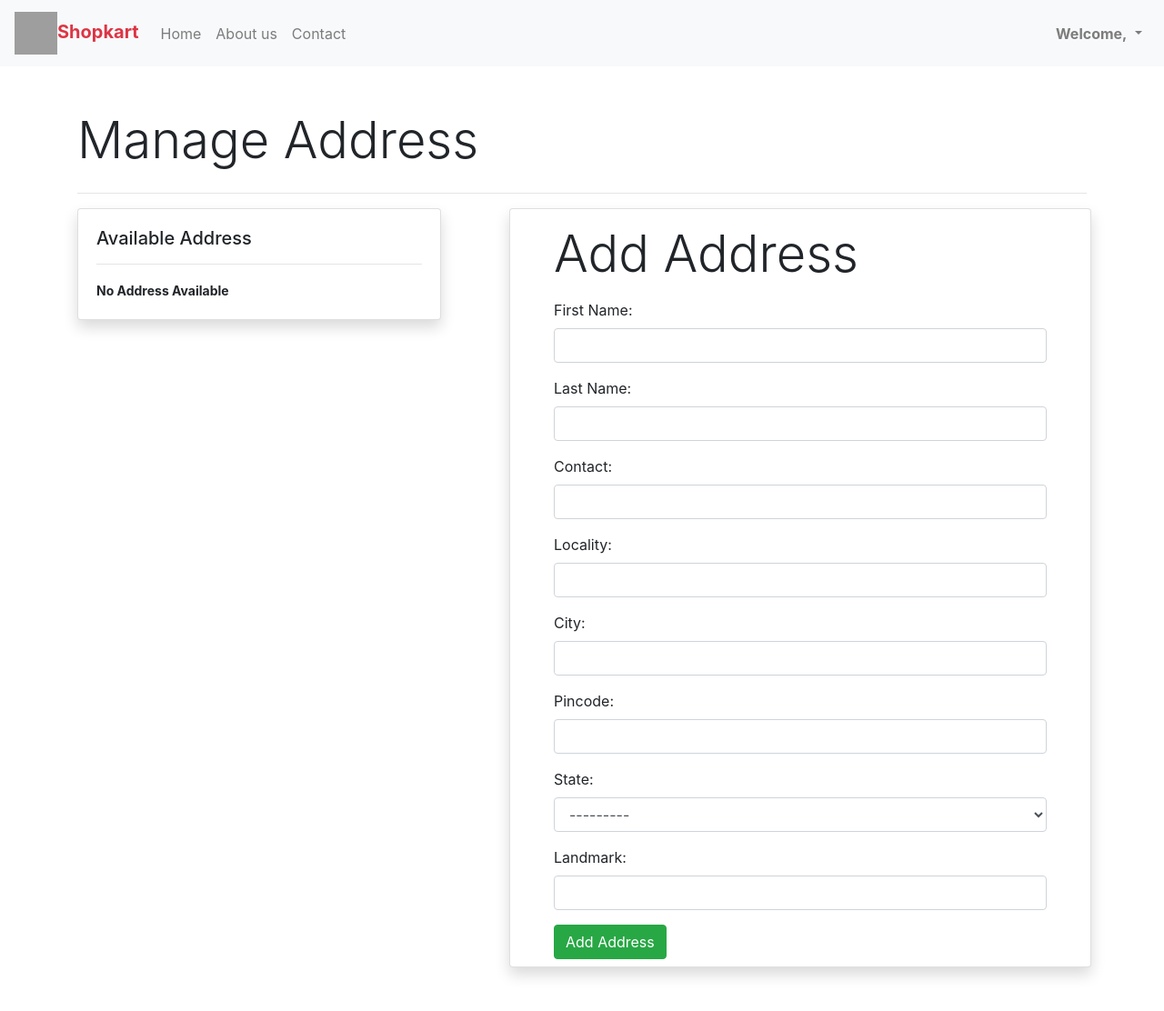
After one commit to sudhirkumar111/shopkart, a Django app: page /address/ in a window 1280 px wide. The commit adds this page. Shown: the whole page at 91% size. Run offline with Django 4.2, Linux system fonts and the light colour scheme; a user stored in the database is signed in; tables that the repository leaves empty hold one stand-in row (values such as "Sample post"); grey boxes are pictures that could not be loaded.

Commit message:
Manage Address Page Created

```diff
--- a/app1/templates/base.html
+++ b/app1/templates/base.html
@@ -48,7 +48,7 @@
             </a>
             <div class="dropdown-menu">
               <a class="dropdown-item" href="#">Order</a>
-              <a class="dropdown-item" href="{% url 'shipping-detail' %}">Address</a>
+              <a class="dropdown-item" href="{% url 'address' %}">Address</a>
               <a class="dropdown-item" href="/logout">Logout</a>
             </div>
           </li>
--- a/app1/templates/payment.html
+++ b/app1/templates/payment.html
@@ -14,6 +14,7 @@
             {% endif %}
             <h1 class="display-5">Payment Page</h1>
 
+
         </div>
     </div>
 
--- /dev/null
+++ b/app1/templates/show_address.html
@@ -0,0 +1,57 @@
+{% extends 'base.html' %}
+
+{% block content %}
+
+
+<div class="container mt-5">
+  <p class="display-4 mb-4">Manage Address</p><hr>
+    <div class="row">
+        <div class="col-lg-5">
+            <div class="card shadow"  style="width: 25rem;">
+                <div class="card-body">
+                  <h5 class="card-title">Available Address</h5>
+                  <hr>
+                    {% if address %}
+                    {% for add in address %}
+                    <strong class="text-muted">{{add.fname|title}} {{add.lname|title}}</strong>
+                    <p>{{add.locality|title}}, {{add.city|title}}, landmark - {{add.landmark|title}}, {{add.state|title}}, {{add.pincode|title}}
+                      <br>
+                      Contact - {{add.contact}}
+                    </p>
+                    <a class="btn btn-danger btn-sm shadow" href="{% url 'delete' add.id%}">Delete</a>
+                    <hr>
+
+                    {% endfor %}
+                    {% else %} <small class="font-weight-bold ">No Address Available</small>
+                    {% endif %}
+
+
+
+                </div>
+              </div>
+
+        </div>
+
+          <div class="col-lg-7 ">
+            <div class="card shadow pt-3 px-5 mb-5" style="width: 40rem;">
+                <p class="display-4 ">Add Address  </p>
+                  <form action="" method="POST">
+                    {% csrf_token %}
+                    {{form.as_p}}
+                    <input type="submit" class="btn mb-2 btn-md btn-success" value="Add Address"><br>
+                  </form>
+
+
+
+
+
+        </div>
+
+        </div>
+    </div>
+</div>
+
+
+
+
+{% endblock %}
--- a/app1/templates/signin.html
+++ b/app1/templates/signin.html
@@ -14,7 +14,7 @@
     {% endif %}
 </div>
 
-<div class="card bg-light mx-auto shadow my-5" style="width: 18rem;">
+<div class="card  mx-auto shadow bg-light my-3" style="width: 18rem;">
     <div class="card-body">
         <img class="d-block mx-auto" src="https://cdn.pixabay.com/photo/2014/04/03/10/00/shopping-cart-309592_1280.png" style="width:150px; height:151px;" alt=""><hr>
       <h5 class="card-title">Login Here</h5>
--- a/app1/views.py
+++ b/app1/views.py
@@ -114,6 +114,40 @@ def shipping_view(request):
     form = ShippingForm()
     return render(request, 'shipping.html',{'form':form})
 
+def address_view(request):
+    if request.user.is_authenticated:
+        if request.method=='POST':
+            form=ShippingForm(request.POST)
+            if form.is_valid():
+                user=request.user
+                fname = form.cleaned_data['fname']
+                lname = form.cleaned_data['lname']
+                pincode = form.cleaned_data['pincode']
+                city = form.cleaned_data['city']
+                locality = form.cleaned_data['locality']
+                state = form.cleaned_data['state']
+                contact = form.cleaned_data['contact']
+                landmark =form.cleaned_data['landmark']
+                user_save=ShippingDetail(user=user,fname=fname,lname=lname,contact=contact,pincode=pincode,locality=locality,city=city,state=state,landmark=landmark)
+                user_save.save()
+                return HttpResponseRedirect('/address/')
+
+        else:
+            form = ShippingForm()
+            address = ShippingDetail.objects.filter(user=request.user)
+            return render(request, 'show_address.html',{'address':address,'form':form})
+
+
+
+def delet_address(request,id):
+    if request.user.is_authenticated:
+        add = ShippingDetail.objects.filter(user=request.user).get(id=id)
+        print(add.city)
+        add.delete()
+        messages.error(request, "Address Deleted Successfully")
+        return HttpResponseRedirect('/address/')
+
+
 
 def payment_view(request):
     return render(request, 'payment.html')
--- a/ecom/urls.py
+++ b/ecom/urls.py
@@ -44,6 +44,8 @@ urlpatterns = [
     path('show-cart/', views.show_cart, name='show-cart'),
     path('shipping-address/', views.shipping_view, name='shipping-detail'),
     path('payment/', views.payment_view,name='payment'),
+    path('address/', views.address_view,name='address'),
+    path('delete/<id>/', views.delet_address,name='delete'),
 
 
 
```
Also changed, not shown: ecom/db.sqlite3.
